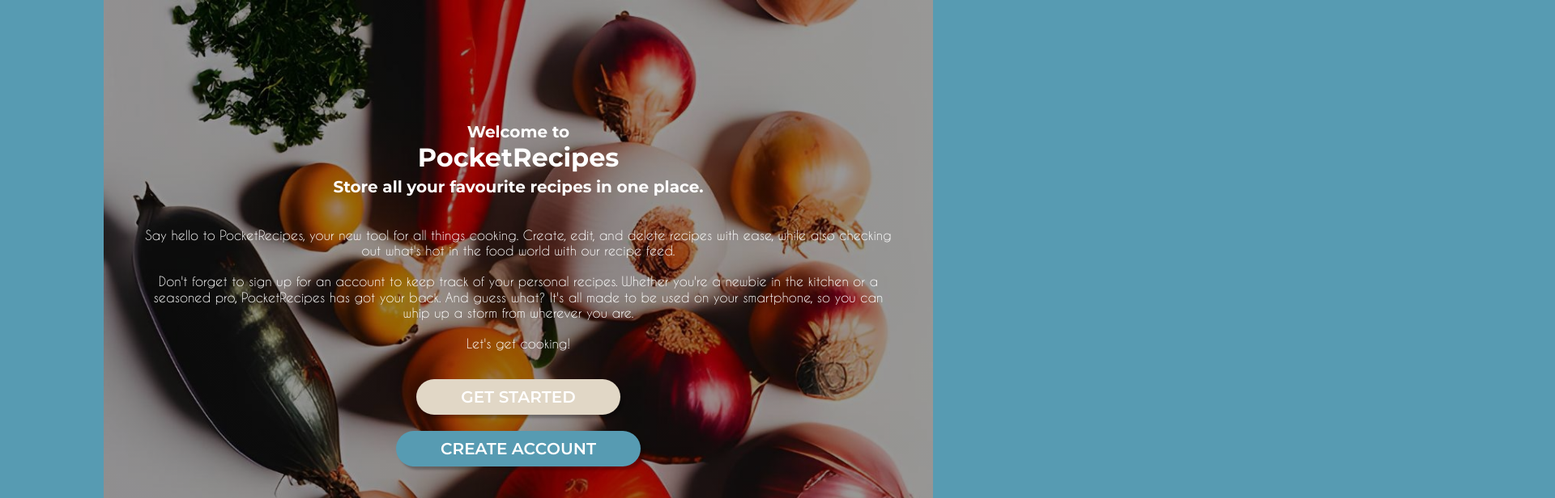
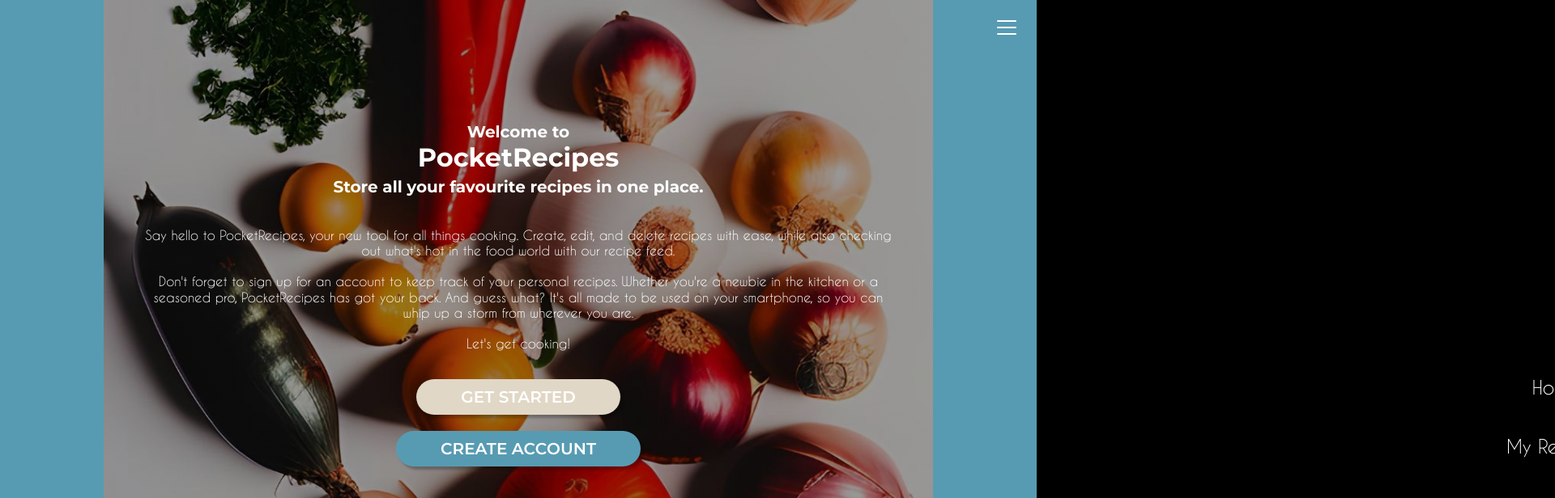
Before and after one commit to zhva/PocketRecipes, a React (Create React App) app: page / in a window 1280 px wide. Shown: the top 616 px of the page at 81% size, 1920 px wide, since content can reach past the window. Built offline with nearby package versions, Linux system fonts and the light colour scheme; no server answers; the HTML template or start-up script is replaced by a standard one.

Commit message:
navigation bar functionality

```diff
--- a/src/App.jsx
+++ b/src/App.jsx
@@ -1,6 +1,7 @@
 import './App.scss'
 import React from 'react'
-import { NavigationBar } from './components/NavigationBar'
+// import { NavigationBar } from './components/NavigationBar'
+import { NavBar } from './components/NavigationBar2'
 import { Routes, Route } from 'react-router-dom'
 import { StartingPage } from './components/StartingPage'
 import { Login } from './components/Login'
@@ -60,7 +61,7 @@ function App () {
         )}
         <Route path="/edit/:recipeId" element={<CreateRecipe/>} />
       </Routes>
-      <NavigationBar
+      <NavBar
         startingPageRoute = {'/'}
         myRecipesRoute = {'/my-recipes'}
         feedRoute = {'/feed'}
--- a/src/App.scss
+++ b/src/App.scss
@@ -18,6 +18,7 @@
 @import './scss/RecipeImage.scss';
 @import './scss/IngredientPreparationLists.scss';
 @import './scss/Popup.scss';
+@import './scss/NavigationBar2.scss';
 
 
 @import './scss/HomeFeed.scss';
--- /dev/null
+++ b/src/components/NavigationBar2.jsx
@@ -0,0 +1,37 @@
+import React, { useState } from 'react';
+import { useNavigate } from 'react-router-dom';
+
+export const NavBar = ({startingPageRoute, myRecipesRoute, feedRoute, newRecipeRoute}) => {
+    const navigate = useNavigate()
+    const [isOpen, setIsOpen] = useState(false);
+
+    const toggleMenu = () => {
+    setIsOpen(!isOpen);
+    }
+
+    const closeMenu = () => {
+    setIsOpen(false);
+    }
+
+
+  return (
+    <nav>
+      <button
+        className={`hamburger ${isOpen ? "opened" : "closed"}`}
+        onClick={toggleMenu}
+      >
+        <span className="line line-1"></span>
+        <span className="line line-2"></span>
+        <span className="line line-3"></span>
+      </button>
+      <ul className={isOpen ? "transition" : ""}>
+        <li><a onClick={() => {closeMenu(); navigate(startingPageRoute)}} href="#link1">Home</a></li>
+        <li><a onClick={() => {closeMenu(); navigate(myRecipesRoute)}} href="#link2">My Recipes</a></li>
+        <li><a onClick={() => {closeMenu(); navigate(feedRoute)}} href="#link3">Feed</a></li>
+        <li><a onClick={() => {closeMenu(); navigate(newRecipeRoute)}} href="#link4">Create Recipe</a></li>
+
+        {/* ... other links ... */}
+      </ul>
+    </nav>
+  )
+}
--- /dev/null
+++ b/src/scss/NavigationBar2.scss
@@ -0,0 +1,98 @@
+.hamburger {
+    width: 24px;
+    height: 24px;
+    position: absolute;
+    right: 25px;
+    top: 25px;
+    border: none;
+    background-color: transparent;
+    z-index: 10;
+    padding: 0;
+}
+
+.hamburger .line {
+    background-color: white;
+    width: 100%;
+    height: 2px;
+    position: absolute;
+    display: block;
+    transition: 0.2s ease-in-out;
+    border-radius: 1rem;
+}
+
+.hamburger:hover {
+    cursor: pointer;
+}
+
+.hamburger .line-1 {
+    top: 0;
+}
+
+.hamburger .line-2 {
+    top: 8px;
+    right: 0;
+}
+
+.hamburger .line-3 {
+    top: 16px;
+    right: 0;
+}
+
+.hamburger + ul {
+    text-align: center;
+    position: absolute;
+    width: 100vw;
+    right: 0;
+    top: 0;
+    height: 100vh;
+    z-index: 9;
+    display:flex;
+    flex-direction: column;
+    justify-content: end;
+    background-color: black;
+    transform: translateX(100%);
+}
+
+.hamburger + ul li {
+    margin-bottom:40px;
+}
+
+.hamburger + ul li:last-child {
+    padding-bottom: 50px;
+}
+
+.hamburger + ul li a {
+    color: white;
+    text-decoration: none;
+    font-size: 1.45rem;
+    display: inline;
+}
+
+.hamburger + ul.transition {
+    transition: 0.5s ease-in-out transform;
+}
+
+.hamburger.opened .line-1 {
+    transform-origin: center left;
+    transform: rotate(45deg);
+    left: 8px;
+}
+
+.hamburger.opened .line-2 {
+    width: 100%;
+    transform: rotate(-45deg);
+    transform-origin: center right;
+    top: 0px;
+}
+
+.hamburger.opened .line-3 {
+    display: none;
+}
+
+.hamburger.opened + ul {
+    transform: translateX(0%);
+}
+
+body{
+    overflow-x: hidden;
+}
```
